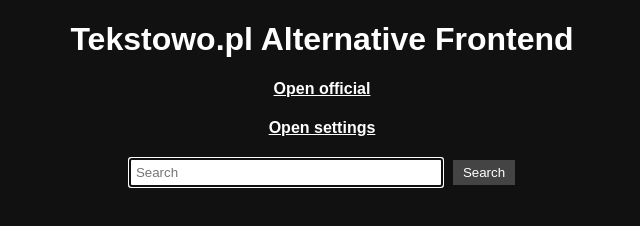
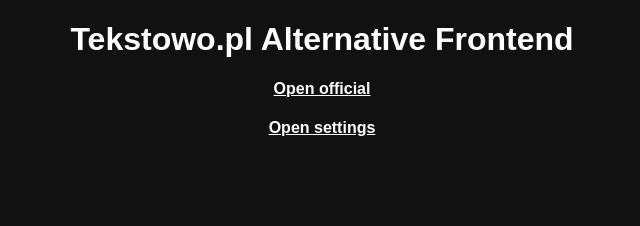
Before and after one commit to Davilarek/TekstoLibre, a website with bundled scripts: page index.html in a window 1280 px wide. Shown: the whole page, without its empty margins (318-958 px from the left). Built offline with nearby package versions, Linux system fonts and the light colour scheme; files whose address does not match are found by name.

Commit message:
Remove search

```diff
--- a/index.html
+++ b/index.html
@@ -33,7 +33,7 @@
 			style="color: unset; text-decoration: underline; cursor: pointer;" href="#">Open official</a></h4>
 	<h4 style="text-align: center;"><a style="color: unset; text-decoration: underline; cursor: pointer;"
 			href="./settings.html">Open settings</a></h4>
-	<div class="search-bar">
+	<div style="display: none;" class="search-bar">
 		<input id="querySearch" type="text" placeholder="Search">
 		<!-- <input id="artistSearch" type="text" placeholder="Artist">
 		<input id="songSearch" type="text" placeholder="Song Name"> -->
--- a/main.js
+++ b/main.js
@@ -266,6 +266,7 @@
 		});
 	});
 }
+// eslint-disable-next-line no-unused-vars
 function loadSearchResults(currentUrlInfo) {
 	injectHTML('./presets/search.html').then(() => {
 		const operation = currentUrlInfo.split(",")[0];
@@ -608,9 +609,11 @@
 		case TekstowoAPIInstance.ConstantURLPaths.song:
 			loadLyricsViewer(currentUrl);
 			break;
+		/*
 		case TekstowoAPIInstance.ConstantURLPaths.search:
 			loadSearchResults(currentUrl);
 			break;
+		*/
 		case TekstowoAPIInstance.ConstantURLPaths.artistSongs:
 			loadArtistSongList(currentUrl);
 			break;
@@ -648,6 +651,6 @@
 // setTimeout(processOperation, 500);
 if (localStorage && localStorage.getItem("settings"))
 	settingsManager.load(localStorage.getItem("settings"));
-setupElements();
+// setupElements();
 isSelfHostedPromise.then(processOperation);
 // processOperation(); // race condition; don't use directly!
```
Also changed, not shown: README.md.
